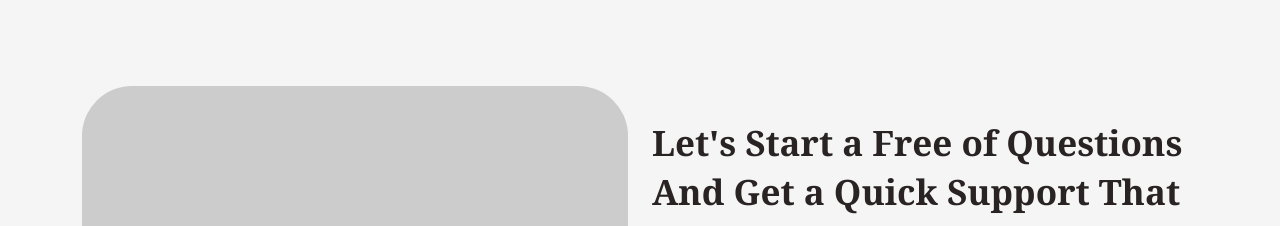
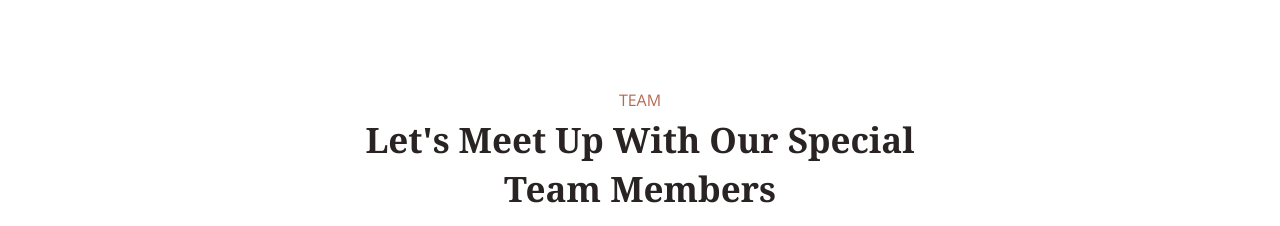
Before and after one commit to Vibrill306/skywood, a plain HTML site: page index.html in a window 1280 px wide. Shown: the part 5730-5956 px from the top of the page. Drawn offline with nearby package versions, Linux system fonts and the light colour scheme.

Commit message:
remove f&q

```diff
--- a/index.html
+++ b/index.html
@@ -674,7 +674,7 @@
         <!-- Testimonials Area End -->
 
         <!-- FAQ Area -->
-        <div class="faq-area pt-100 pb-70 section-bg">
+        <!-- <div class="faq-area pt-100 pb-70 section-bg">
             <div class="container">
                 <div class="row align-items-center">
                     <div class="col-lg-6 col-xxl-7">
@@ -756,7 +756,7 @@
                     </div>
                 </div>
             </div>
-        </div>
+        </div> -->
         <!-- FAQ Area End -->
 
         <!-- Team Area -->
```
